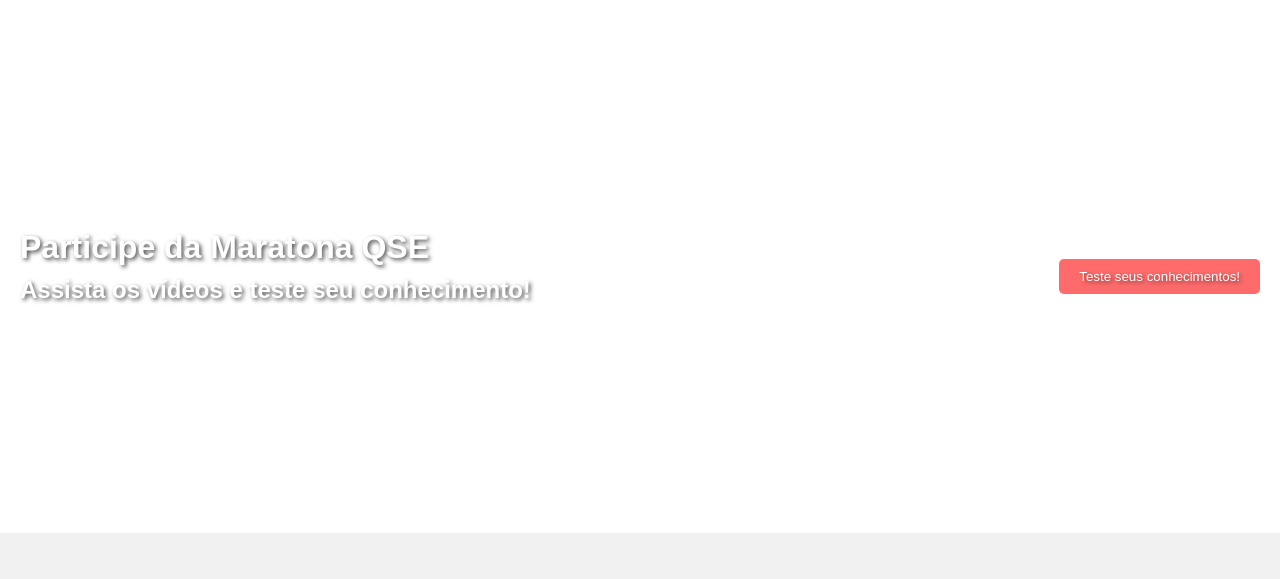
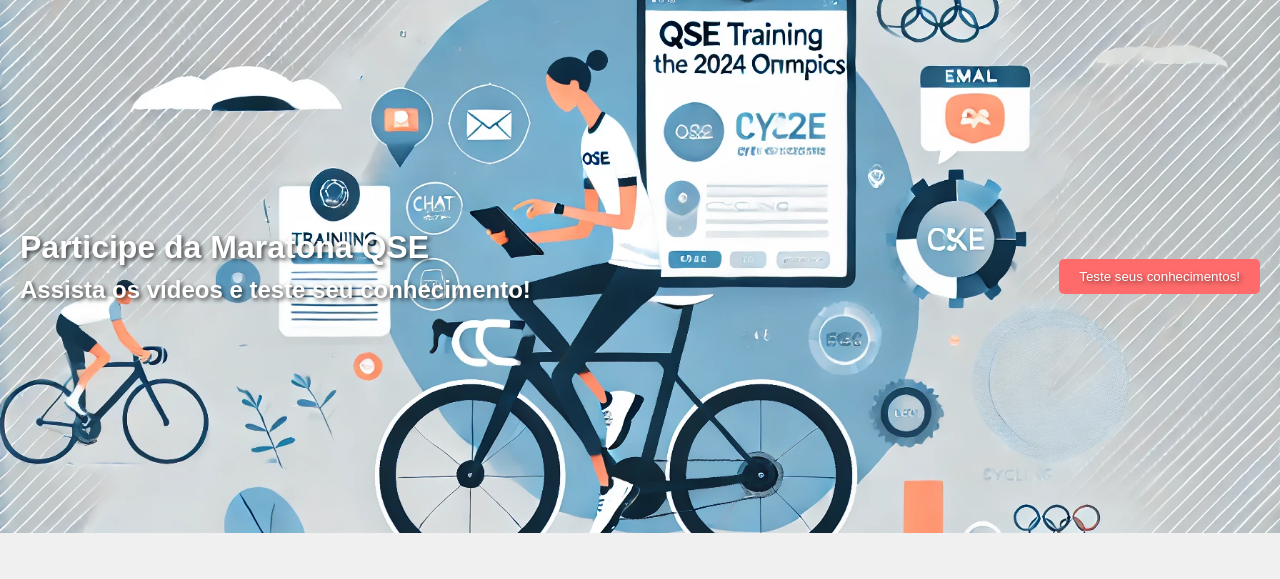
Before and after one commit to CapacitadorQSE/MaratonaQSE, a plain HTML site: page index.html in a window 1280 px wide. Shown: the top 579 px of the page. Drawn offline with Linux system fonts and the light colour scheme; grey boxes are pictures that could not be loaded.

Commit message:
Update styles.css

```diff
--- a/styles.css
+++ b/styles.css
@@ -18,7 +18,7 @@ body, html {
 .top-section {
     position: relative;
     flex: 2;
-    background: url('image.png') no-repeat center center/cover;
+    background: url('DALL·E 2024-07-06 13.47.32.webp') no-repeat center center/cover;
     display: flex;
     justify-content: space-between;
     align-items: center;
```
